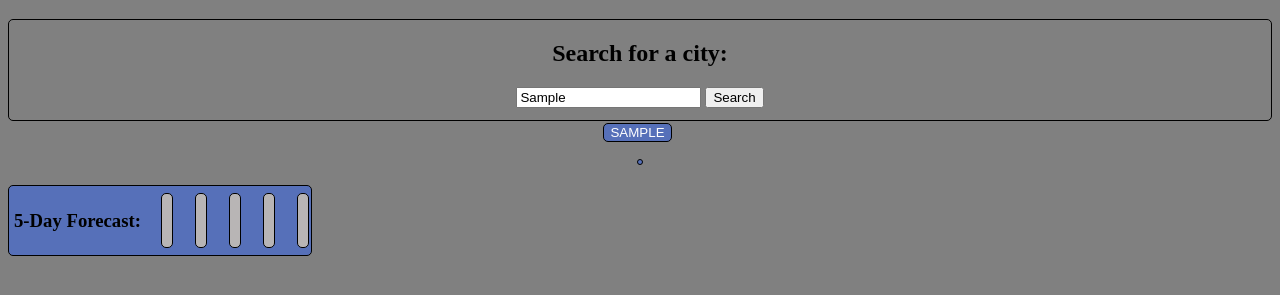
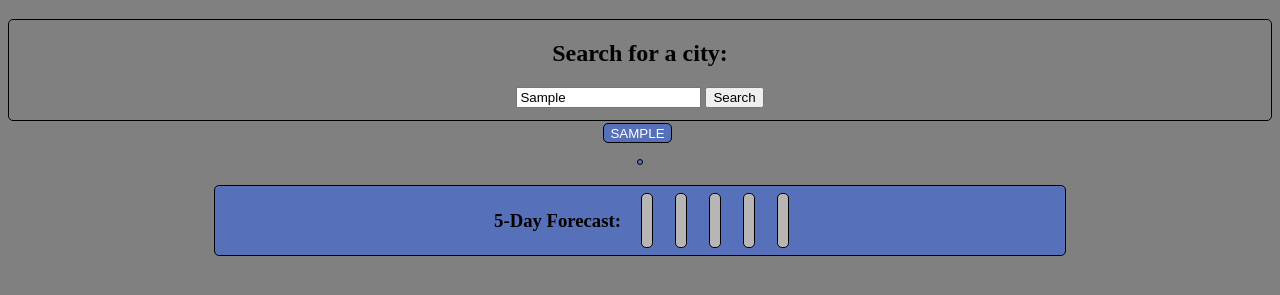
Before and after one commit to Steveb175/Weather-Dashboard, a plain HTML site: page index.html in a window 1280 px wide. Both pictures are taken after typing "Sample" into the empty fields and a click on the button "Search". Shown: the part 61-356 px from the top of the page. Drawn offline with nearby package versions, Linux system fonts and the light colour scheme; no server answers.

Commit message:
centered the five day forecase div

```diff
--- a/assets/style.css
+++ b/assets/style.css
@@ -36,6 +36,7 @@ html {
     color:white;
     margin-right: 5px;
     margin-top: 15px;
+    padding-top: 2px
 
 }
 #stored-cities button:hover {
@@ -51,10 +52,10 @@ html {
 #five-day-forecast {
     border: black 1px solid;
     border-radius: 5px;
-    margin-top: 20px;
-    max-width: max-content;
+    margin: 20px auto 0 auto;
+    max-width: 850px;
     display: flex;
-    justify-content: space-between;
+    justify-content: center;
     padding-top: 5px;
     padding-bottom: 5px;
     background-color: rgb(86, 112, 185);
```
